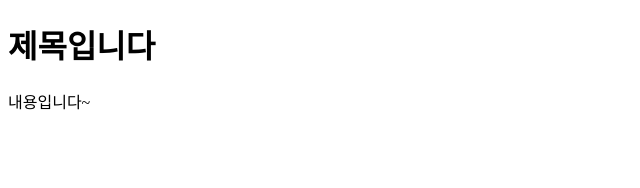
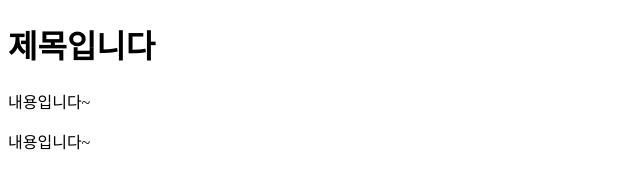
Before and after one commit to orm-1st-git-class/abc, a plain HTML site: page index.html in a window 1280 px wide. Shown: the whole page, without its empty margins (0-640 px from the left). Drawn offline with Linux system fonts and the light colour scheme.

Commit message:
feat/제목과 내용넣기#2

```diff
--- a/index.html
+++ b/index.html
@@ -8,5 +8,6 @@
 <body>
     <h1>제목입니다</h1>
     <p>내용입니다~</p>
+    <p>내용입니다~</p>
 </body>
 </html>
```
